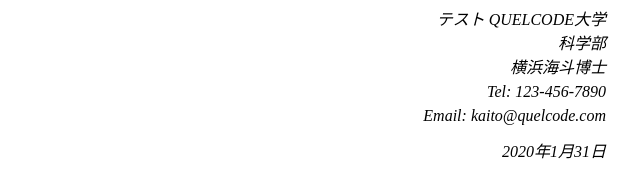
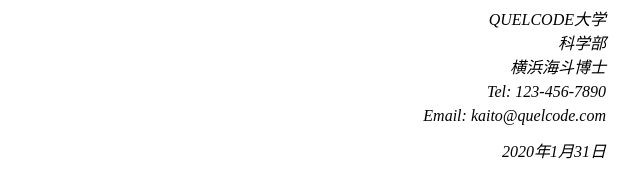
Before and after one commit to nolizerfast/markup_kadai_01_g, a plain HTML site: page index.html in a window 1280 px wide. Shown: the top 181 px of the page, 434-1074 px from the left. Drawn offline with Linux system fonts and the light colour scheme.

Commit message:
マークダウン ===============
二段目
---------------

```diff
--- a/index.html
+++ b/index.html
@@ -39,7 +39,7 @@
 </head>
 <body>
     <address class="sender-column">
-        <p>テスト QUELCODE大学</p>
+        <p>QUELCODE大学</p>
         <p>科学部</p>
         <p>横浜海斗博士</p>
         <p>Tel: 123-456-7890</p>
```
